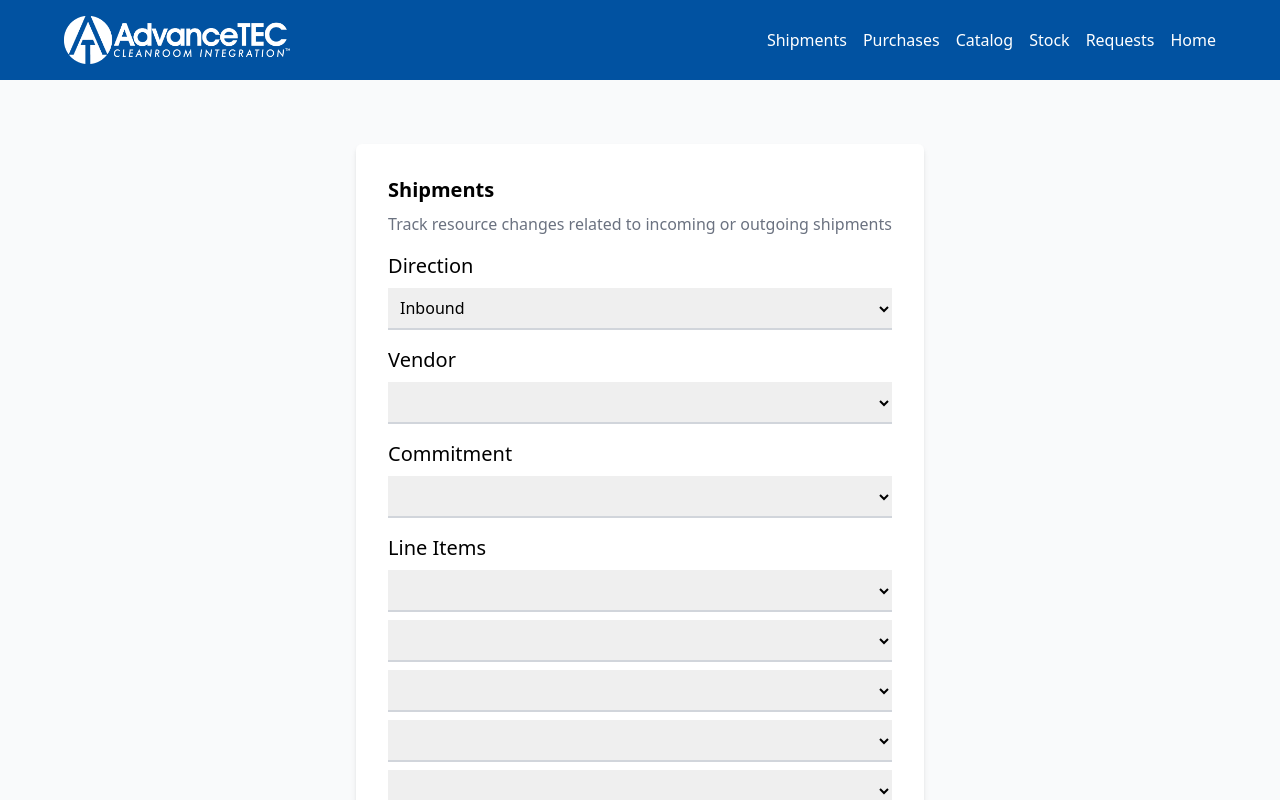
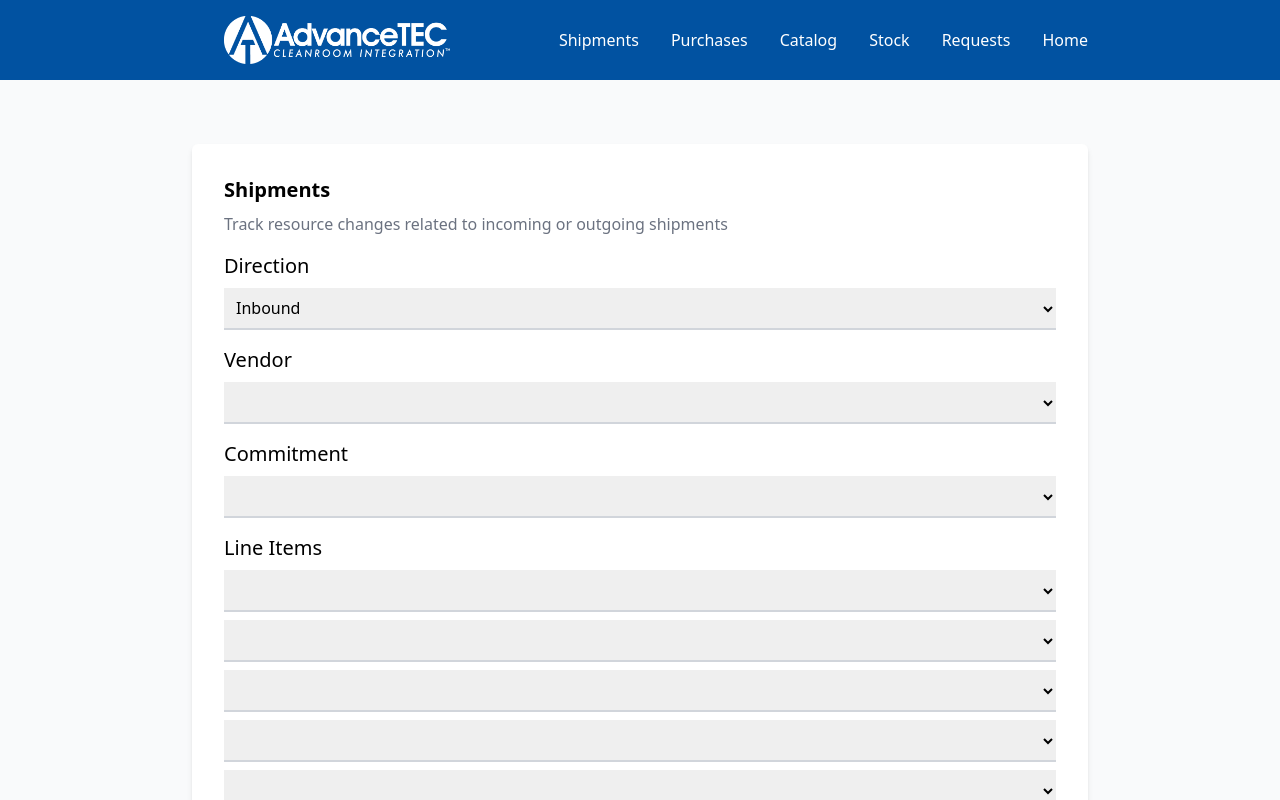
Before and after one commit to matthewb-ATEC/inventory, a React (Vite) app in the folder frontend/: page /shipments in a window 1280 px wide. Shown: the top 800 px of the page. Built offline with nearby package versions, Linux system fonts and the light colour scheme.

Commit message:
nav hamburger and consistent styling components

```diff
--- a/frontend/src/App.tsx
+++ b/frontend/src/App.tsx
@@ -4,6 +4,7 @@ import Layout from './components/Layout'
 import { createBrowserRouter, RouterProvider } from 'react-router-dom'
 import Shipments from './components/Shipments'
 import Stock from './components/Stock'
+import Catalog from './components/Catalog'
 
 // Define routes using createBrowserRouter
 const router = createBrowserRouter([
@@ -14,6 +15,7 @@ const router = createBrowserRouter([
     children: [
       { path: '/', element: <Home /> },
       { path: '/shipments', element: <Shipments /> },
+      { path: '/catalog', element: <Catalog /> },
       { path: '/stock', element: <Stock /> },
     ],
   },
--- /dev/null
+++ b/frontend/src/components/Body.tsx
@@ -0,0 +1,13 @@
+interface BodyProps {
+  children: React.ReactNode
+}
+
+const Body = ({ children }: BodyProps) => {
+  return (
+    <div className="bg-gray-50 flex-grow items-center justify-center py-8 px-8 md:py-16 md:px-24 lg:px-48">
+      {children}
+    </div>
+  )
+}
+
+export default Body
--- /dev/null
+++ b/frontend/src/components/Catalog.tsx
@@ -0,0 +1,58 @@
+import { useEffect, useState } from 'react'
+import consumablesService from '../services/consumablesService'
+import { ConsumableType } from '../types'
+import Container from './Container'
+import Body from './Body'
+import CatalogForm from './CatalogForm'
+import Loading from './Loading'
+
+const Catalog = () => {
+  const [consumables, setConsumables] = useState<ConsumableType[]>([])
+
+  useEffect(() => {
+    const getConsumables = async (): Promise<void> => {
+      try {
+        const response = await consumablesService.getAll()
+        setConsumables(response)
+      } catch (error) {
+        console.error('Failed to fetch consumables:', error)
+      }
+    }
+    void getConsumables()
+  }, [])
+
+  if (!consumables.length) return <Loading />
+
+  return (
+    <Body>
+      <div className="flex flex-col space-y-8">
+        <Container>
+          <div className="flex flex-col space-y-2">
+            <label className="text-xl font-semibold" htmlFor="Catalog">
+              Consumables
+            </label>
+
+            <table className="bg-gray-50">
+              <thead>
+                <tr>
+                  <td>Name</td>
+                </tr>
+              </thead>
+              <tbody className="p-6">
+                {consumables.map((consumable) => (
+                  <tr key={consumable.id} className="text-gray-500">
+                    <td>{consumable.name}</td>
+                  </tr>
+                ))}
+              </tbody>
+            </table>
+          </div>
+        </Container>
+
+        <CatalogForm />
+      </div>
+    </Body>
+  )
+}
+
+export default Catalog
--- /dev/null
+++ b/frontend/src/components/CatalogForm.tsx
@@ -0,0 +1,62 @@
+import { useState } from 'react'
+import consumablesService from '../services/consumablesService'
+import { ConsumableType } from '../types'
+import Container from './Container'
+
+const CatalogForm = () => {
+  const [name, setName] = useState<string>('')
+
+  const addToCatalog = async () => {
+    const consumable: ConsumableType = {
+      id: '',
+      name: name,
+      quantity: 0,
+    }
+    await consumablesService.create(consumable)
+  }
+
+  const handleSubmit = () => {
+    void addToCatalog()
+  }
+
+  return (
+    <Container>
+      <div className="flex flex-col space-y-2">
+        <label className="text-xl font-semibold" htmlFor="Catalog">
+          Add to Catalog
+        </label>
+        <div className="text-gray-500">
+          Insert a new item type into the catalog
+        </div>
+      </div>
+
+      <form onSubmit={handleSubmit}>
+        <div className="flex space-x-4">
+          <select className="border-b-2 border-gray-300 p-2">
+            <option>Consumable</option>
+            <option>Material</option>
+          </select>
+
+          <input
+            className="border-b-2 border-gray-300 p-2"
+            type="text"
+            placeholder="Item name"
+            value={name}
+            onChange={(event) => {
+              setName(event.target.value)
+            }}
+          />
+
+          <button
+            type="submit"
+            className="p-2 px-4 rounded-md bg-ATECblue text-white"
+          >
+            Add
+          </button>
+        </div>
+      </form>
+    </Container>
+  )
+}
+
+export default CatalogForm
--- /dev/null
+++ b/frontend/src/components/Container.tsx
@@ -0,0 +1,13 @@
+interface ContainerProps {
+  children: React.ReactNode
+}
+
+const Container = ({ children }: ContainerProps) => {
+  return (
+    <div className="flex flex-col space-y-4 bg-white p-8 rounded-md shadow-md">
+      {children}
+    </div>
+  )
+}
+
+export default Container
--- /dev/null
+++ b/frontend/src/components/Loading.tsx
@@ -0,0 +1,13 @@
+import Body from './Body'
+
+const Loading = () => {
+  return (
+    <Body>
+      <div className="py-8 text-3xl font-bold text-black">Loading</div>
+      <div className="py-4 text-black">Waiting for response from server...</div>
+      <div className="py-4 italic text-gray-400">Not Found</div>
+    </Body>
+  )
+}
+
+export default Loading
--- a/frontend/src/components/Nav.tsx
+++ b/frontend/src/components/Nav.tsx
@@ -1,22 +1,70 @@
+import { useState } from 'react'
 import { Link } from 'react-router-dom'
 
 const Nav = () => {
+  const [isMenuOpen, setIsMenuOpen] = useState(false)
+
+  const toggleMenu = () => {
+    setIsMenuOpen(!isMenuOpen)
+  }
+
   return (
-    <div className="p-4 w-full flex space-x-8 justify-between items-center bg-ATECblue text-white md:px-16">
-      <img
-        className="h-12"
-        src="/images/ATEC-logo-white.png"
-        alt="AdvanceTEC"
-      />
-      <div className="flex space-x-4">
-        <Link to={`/shipments`}>Shipments</Link>
-        <Link to={`/purchases`}>Purchases</Link>
-        <Link to={`/catalog`}>Catalog</Link>
-        <Link to={`/stock`}>Stock</Link>
-        <Link to={`/requests`}>Requests</Link>
-        <Link to={`/`}>Home</Link>
+    <div className="flex flex-col md:flex-row bg-ATECblue md:px-24 lg:px-48">
+      <div className="w-full flex justify-between items-center py-4 px-8">
+        {/* Logo */}
+        <img
+          className="h-12 max-w-full object-contain"
+          src="/images/ATEC-logo-white.png"
+          alt="AdvanceTEC"
+        />
+
+        {/* Hamburger Menu Icon (visible on small screens) */}
+        <button
+          className="flex items-center text-center block md:hidden focus:outline-none"
+          onClick={toggleMenu}
+        >
+          <i className="material-icons text-white text-4xl">menu</i>
+        </button>
+      </div>
+      {/* Navigation Links */}
+      <div
+        className={`${
+          isMenuOpen ? 'block' : 'hidden'
+        } md:flex flex-col pb-2 md:pb-0 md:flex-row md:space-x-8 md:items-center text-white`}
+      >
+        <Link to={`/shipments`}>
+          <div className="w-full h-full py-2 px-8 md:px-0 hover:bg-white hover:text-ATECblue transition duration-200">
+            Shipments
+          </div>
+        </Link>
+        <Link to={`/purchases`}>
+          <div className="w-full h-full py-2 px-8 md:px-0 hover:bg-white hover:text-ATECblue transition duration-200">
+            Purchases
+          </div>
+        </Link>
+        <Link to={`/catalog`}>
+          <div className="w-full h-full py-2 px-8 md:px-0 hover:bg-white hover:text-ATECblue transition duration-200">
+            Catalog
+          </div>
+        </Link>
+        <Link to={`/stock`}>
+          <div className="w-full h-full py-2 px-8 md:px-0 hover:bg-white hover:text-ATECblue transition duration-200">
+            Stock
+          </div>
+        </Link>
+        <Link to={`/requests`}>
+          <div className="w-full h-full py-2 px-8 md:px-0 hover:bg-white hover:text-ATECblue transition duration-200">
+            Requests
+          </div>
+        </Link>
+        <Link to={`/`}>
+          <div className="w-full h-full py-2 px-8 md:px-0 hover:bg-white hover:text-ATECblue transition duration-200">
+            Home
+          </div>
+        </Link>
       </div>
     </div>
   )
 }
+
 export default Nav
--- a/frontend/src/components/Shipments.tsx
+++ b/frontend/src/components/Shipments.tsx
@@ -1,7 +1,9 @@
+import Body from './Body'
+
 const Shipments = () => {
   return (
-    <div className="bg-gray-50 flex flex-grow items-center justify-center">
-      <form className="flex flex-col space-y-4 bg-white p-8 rounded-md shadow-md m-6 md:m-16">
+    <Body>
+      <form className="flex flex-col space-y-4 bg-white p-8 rounded-md shadow-md">
         <div className="flex flex-col space-y-2">
           <label className="text-xl font-semibold" htmlFor="shipments">
             Shipments
@@ -57,7 +59,7 @@ const Shipments = () => {
           <select className="border-b-2 border-gray-300 p-2"></select>
         </div>
       </form>
-    </div>
+    </Body>
   )
 }
 
--- a/frontend/src/components/Stock.tsx
+++ b/frontend/src/components/Stock.tsx
@@ -1,6 +1,9 @@
 import { useEffect, useState } from 'react'
 import consumablesService from '../services/consumablesService'
 import { ConsumableType } from '../types'
+import Body from './Body'
+import Container from './Container'
+import Loading from './Loading'
 
 const Stock = () => {
   const [consumables, setConsumables] = useState<ConsumableType[]>([])
@@ -17,35 +20,33 @@ const Stock = () => {
     void getConsumables()
   }, [])
 
-  if (!consumables.length) return <>loading...</>
-
-  console.log(consumables)
+  if (!consumables.length) return <Loading />
 
   return (
-    <div className="bg-gray-50 flex flex-grow items-center justify-center">
-      <div className="flex flex-col space-y-4 bg-white p-8 rounded-md shadow-md m-6 md:m-16">
-        <div className="flex flex-col space-y-2">
-          <label className="text-xl font-semibold" htmlFor="Stock">
-            Stock
-          </label>
-          <div className="text-gray-500">
-            View to quantity, location and other deatils about the warehouse
-            stock
-          </div>
-        </div>
+    <Body>
+      <Container>
+        <label className="text-xl font-semibold" htmlFor="Stock">
+          Consumables
+        </label>
 
-        <div className="flex flex-col space-y-2">
-          <label className="text-xl font-semibold" htmlFor="Stock">
-            Consumbales
-          </label>
-          <div>
-            {consumables.map((consumable, index) => (
-              <div key={index}>{consumable.name}</div>
+        <table className="bg-gray-50">
+          <thead>
+            <tr>
+              <td>Name</td>
+              <td>Quantity</td>
+            </tr>
+          </thead>
+          <tbody>
+            {consumables.map((consumable) => (
+              <tr key={consumable.id} className="text-gray-500">
+                <td>{consumable.name}</td>
+                <td>{consumable.quantity}</td>
+              </tr>
             ))}
-          </div>
-        </div>
-      </div>
-    </div>
+          </tbody>
+        </table>
+      </Container>
+    </Body>
   )
 }
 
--- a/frontend/src/types.ts
+++ b/frontend/src/types.ts
@@ -22,6 +22,4 @@ export interface ConsumableType {
   id: string
   name: string
   quantity: number
-  createdAt: Date
-  updatedAt: Date
 }
```
Also changed, not shown: 2 other files (tests, documents, lock files or other folders).
